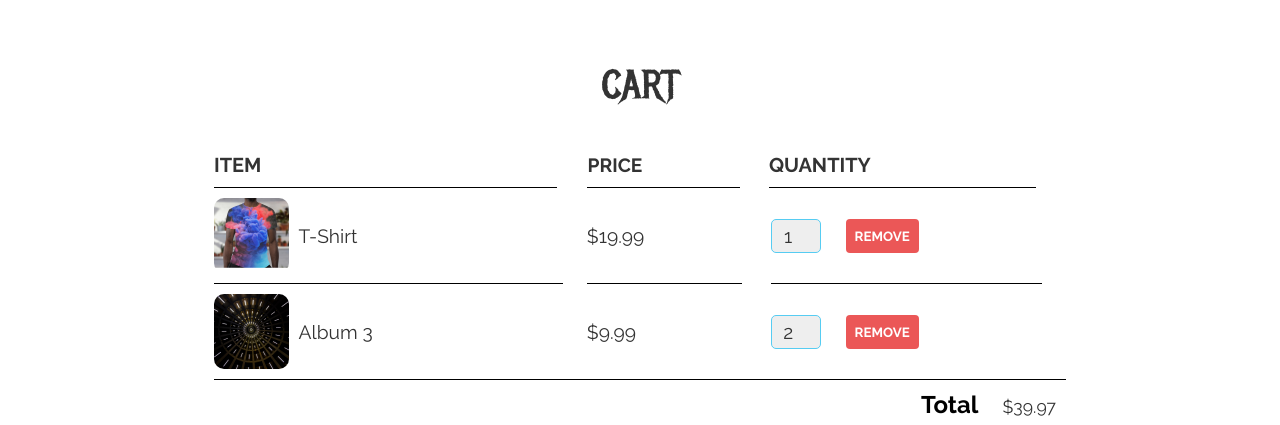
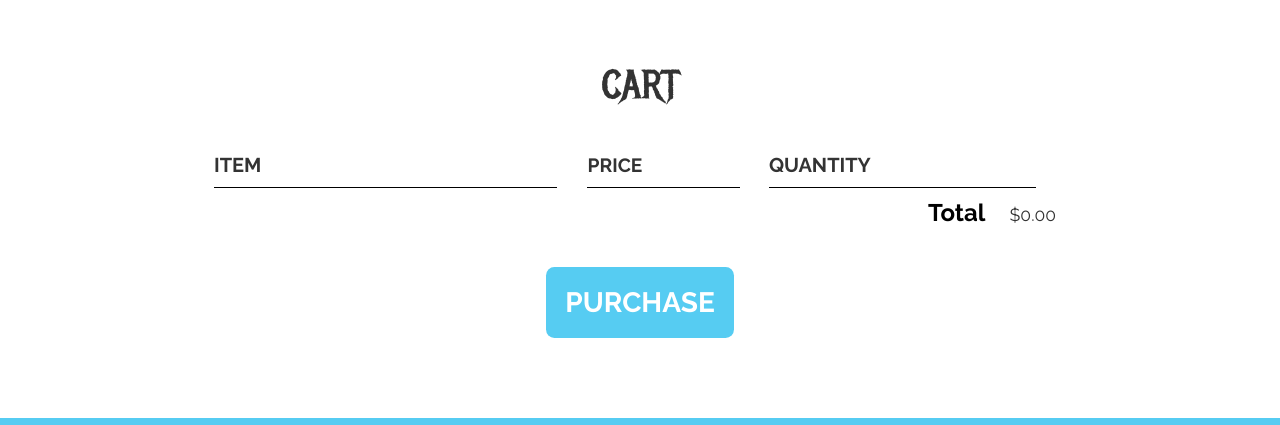
Before and after one commit to stefanescuowen-cmd/Assignment2-CSET110, a plain HTML site: page store.html in a window 1280 px wide. Shown: the part 1610-2035 px from the top of the page. Drawn offline with Linux system fonts and the light colour scheme; files whose address does not match are found by name.

Commit message:
Made sure to remove all the placeholder cart items and price for those items so it starts off with 0 and looks more like a real cart section.

```diff
--- a/store.html
+++ b/store.html
@@ -82,32 +82,11 @@
                 <span class="cart-quantity cart-header cart-column">QUANTITY</span>
             </div>
             <div class="cart-items">
-                <div class="cart-row">
-                    <div class="cart-item cart-column">
-                        <img class="cart-item-image" src="Images/Shirt.png" width="100" height="100">
-                        <span class="cart-item-title">T-Shirt</span>
-                    </div>
-                    <span class="cart-price cart-column">$19.99</span>
-                    <div class="cart-quantity cart-column">
-                        <input class="cart-quantity-input" type="number" value="1">
-                        <button class="btn btn-danger" type="button">REMOVE</button>
-                    </div>
-                </div>
-                <div class="cart-row">
-                    <div class="cart-item cart-column">
-                        <img class="cart-item-image" src="Images/Album 3.png" width="100" height="100">
-                        <span class="cart-item-title">Album 3</span>
-                    </div>
-                    <span class="cart-price cart-column">$9.99</span>
-                    <div class="cart-quantity cart-column">
-                        <input class="cart-quantity-input" type="number" value="2">
-                        <button class="btn btn-danger" type="button">REMOVE</button>
-                    </div>
-                </div>
+
             </div>
             <div class="cart-total">
                 <strong class="cart-total-title">Total</strong>
-                <span class="cart-total-price">$39.97</span>
+                <span class="cart-total-price">$0</span>
             </div>
             <button class="btn btn-primary btn-purchase" type="button">PURCHASE</button>
         </section>
```
